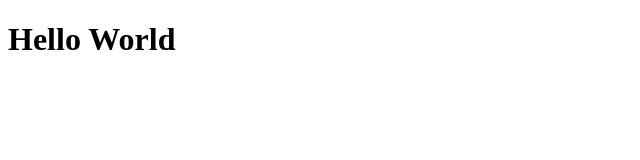
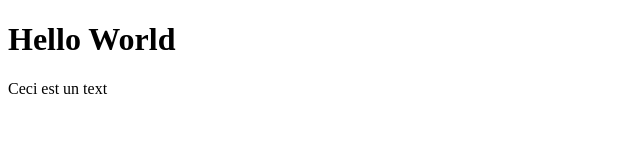
Before and after one commit to MrLkuch/ExGit1, a plain HTML site: page index.html in a window 1280 px wide. Shown: the whole page, without its empty margins (0-640 px from the left). Drawn offline with Linux system fonts and the light colour scheme.

Commit message:
Modification sur index.html
Ajout d'un texte.

```diff
--- a/index.html
+++ b/index.html
@@ -8,6 +8,6 @@
 </head>
 <body>
     <h1>Hello World</h1>
-
+    <p>Ceci est un text</p>
 </body>
 </html>
```
